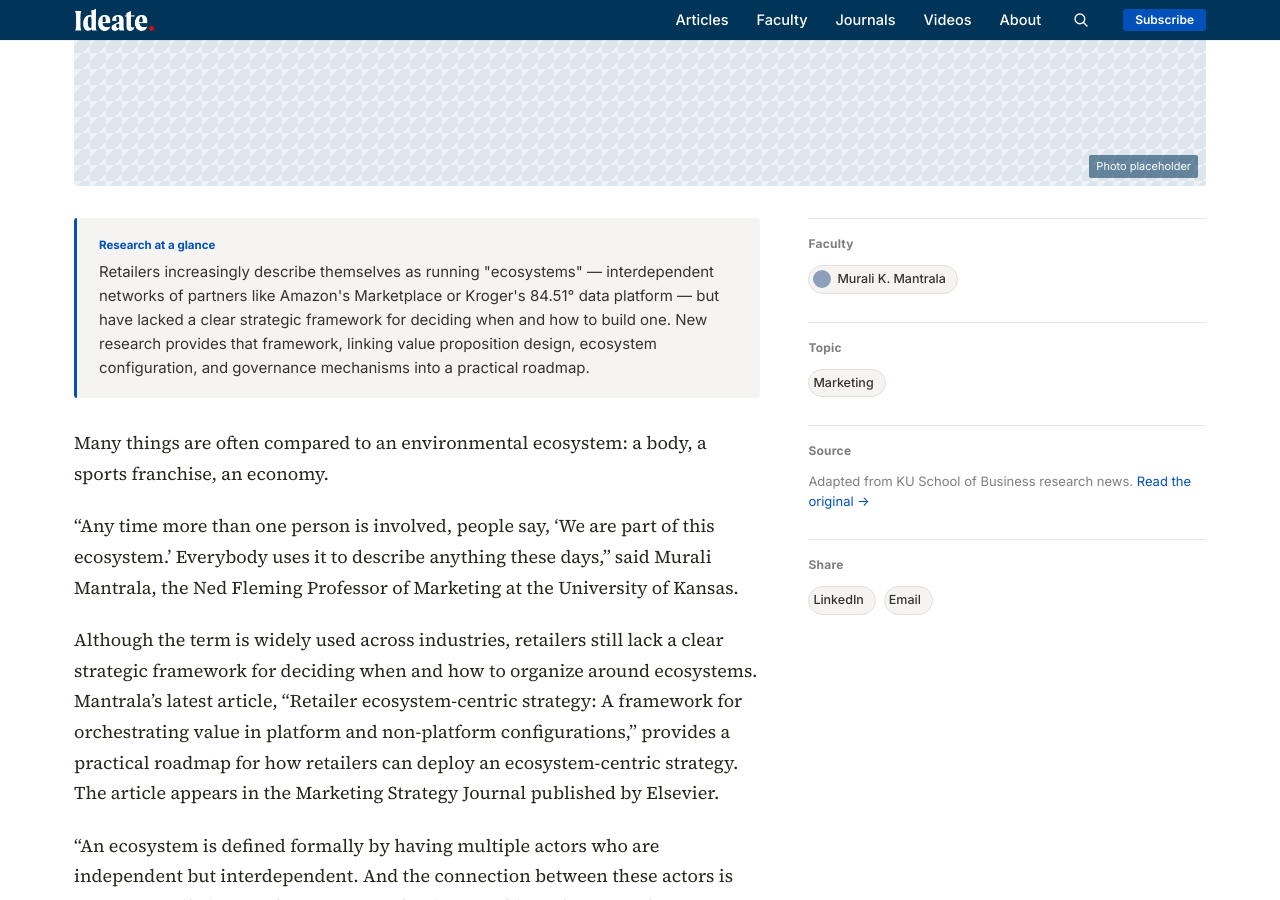
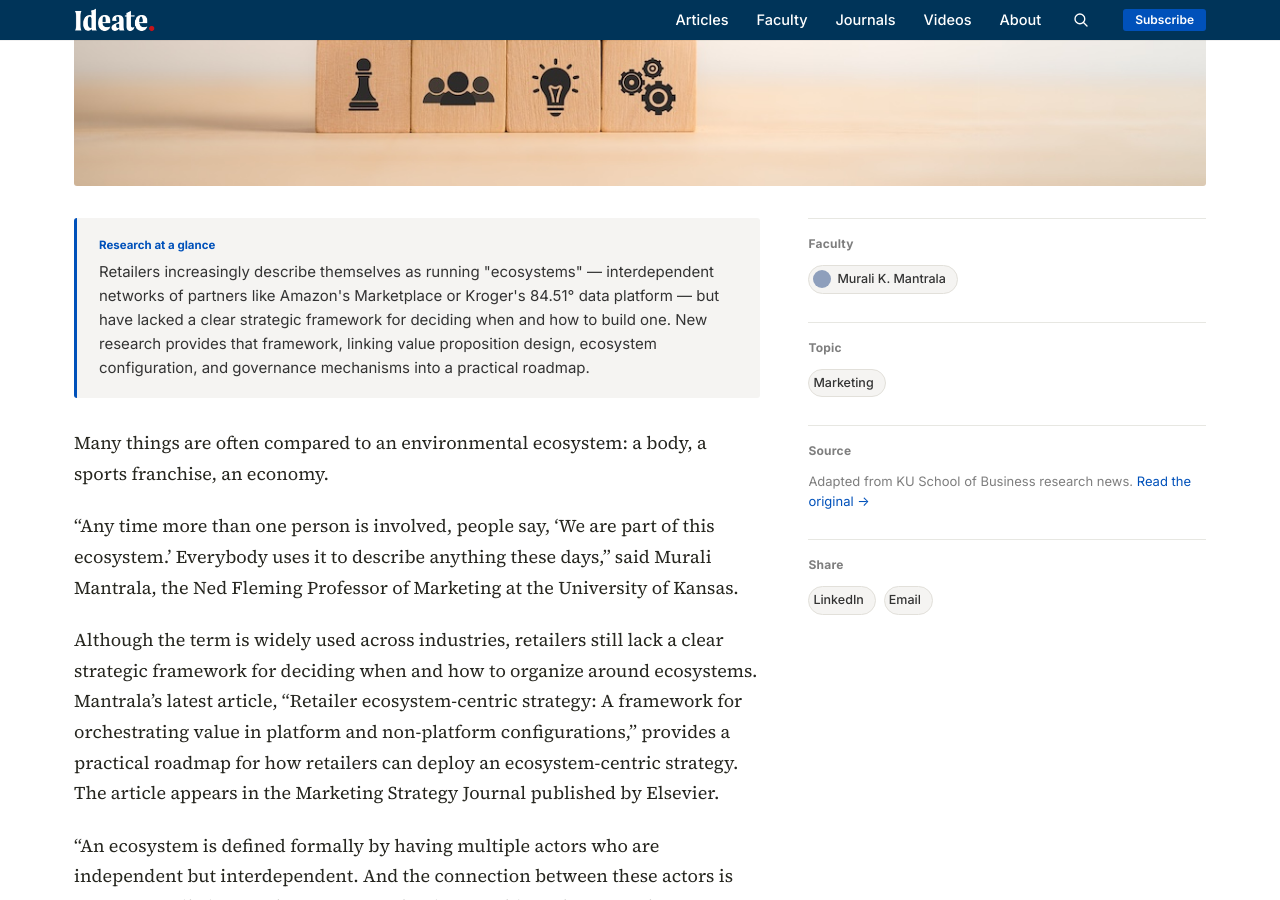
Before and after one commit to KUBschool/ideate, a Jekyll site: the page built from _articles/2026-05-05-retailer-ecosystem-framework.md, in a window 1280 px wide and 900 px high, scrolled down 739 px. Built offline with Jekyll 4.4.1, drawn with Linux system fonts in a browser that asks for light colours.

Commit message:
Update Article “2026-05-05-retailer-ecosystem-framework”

```diff
--- a/_articles/2026-05-05-retailer-ecosystem-framework.md
+++ b/_articles/2026-05-05-retailer-ecosystem-framework.md
@@ -9,6 +9,7 @@
   - murali-k-mantrala
 byline: Jon Niccum
 date: 2026-05-05
+image: /assets/uploads/01kqswgsrezn610y4r9kkb03ww.jpg
 image_tint: steam
 featured: false
 source_url: https://business.ku.edu/news/article/marketing-expert-develops-framework-providing-retailers-strategies-for-organizing-around-ecosystems
```
Also changed, not shown: assets/uploads/01kqswgsrezn610y4r9kkb03ww.jpg (added).
